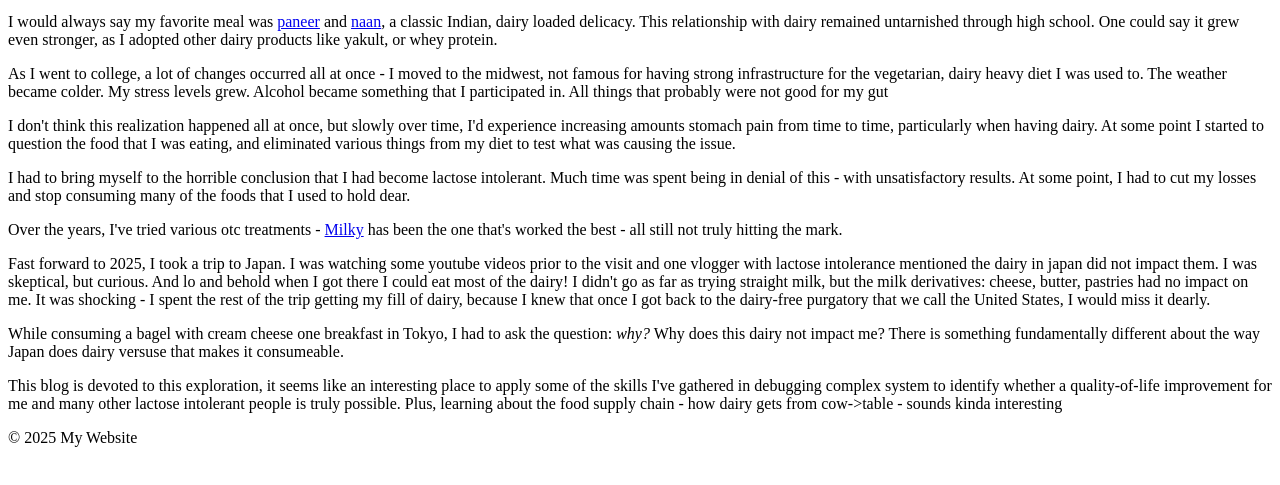
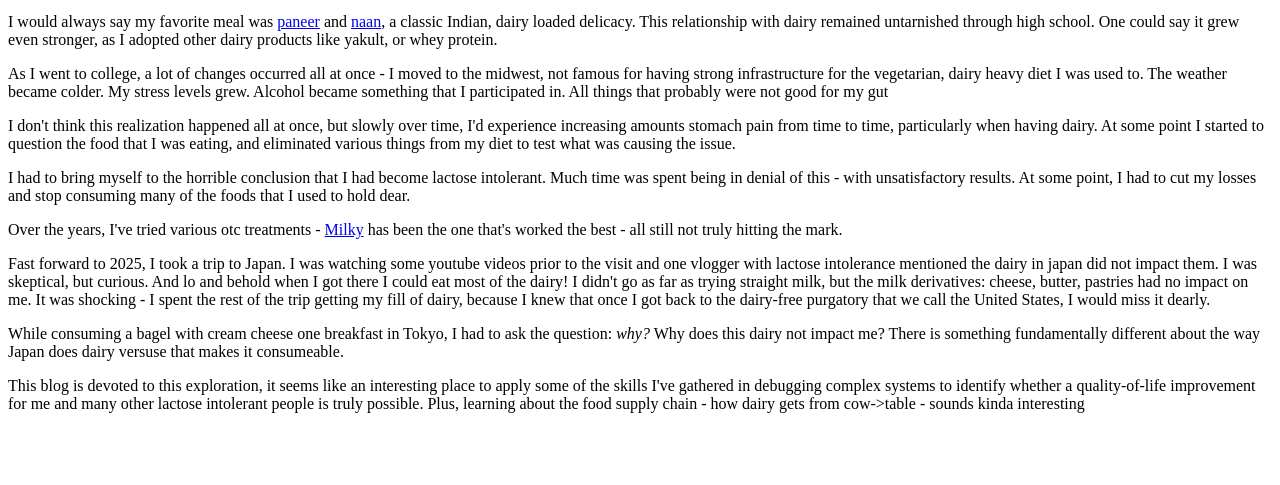
Before and after one commit to chawroo/charu.github.io, a plain HTML site: page lactose_intolerance.html in a window 1280 px wide. Shown: the part 171-656 px from the top of the page. Drawn offline with Linux system fonts and the light colour scheme.

Commit message:
Update lactose_intolerance.html

```diff
--- a/lactose_intolerance.html
+++ b/lactose_intolerance.html
@@ -18,7 +18,7 @@
         <h1>Me and Dairy - a short history</h1>
         <h2></h2>
         <p>Growing up, I was the poster child for drinking milk. I'd have a huge cup in the morning and one in the evening. I can't say for certain, but I bet if you asked my younger self, they would say it was one of their favorite parts of the day.
-        Other children's parents, while telling them to finish their own cups, would say things like "look at how much milk Charu drinks!"</p>
+        Other children's parents, while telling them to finish their cups, would say things like "look at how much milk Charu drinks!"</p>
         <p>I would always say my favorite meal was <a href="https://en.wikipedia.org/wiki/Paneer">paneer</a> and <a href="https://en.wikipedia.org/wiki/Naan">naan</a>, a classic Indian, dairy loaded delicacy. This relationship with dairy remained untarnished through high school. One could say it grew even stronger, as I adopted other dairy products like yakult, or whey protein. </p>
         <p>As I went to college, a lot of changes occurred all at once - I moved to the midwest, not famous for having strong infrastructure for the vegetarian, dairy heavy diet I was used to. The weather became colder. My stress levels grew. Alcohol became something that I participated in. All things that probably were not good for my gut</p>
         <p>I don't think this realization happened all at once, but slowly over time, I'd experience increasing amounts stomach pain from time to time, particularly when having dairy. At some point I started to question the food that I was eating, and eliminated various things from my diet to test what was causing the issue.</p>
@@ -26,10 +26,7 @@
         <p>Over the years, I've tried various otc treatments - <a href="https://shopmilky.com">Milky</a> has been the one that's worked the best - all still not truly hitting the mark. </p>
         <p>Fast forward to 2025, I took a trip to Japan. I was watching some youtube videos prior to the visit and one vlogger with lactose intolerance mentioned the dairy in japan did not impact them. I was skeptical, but curious. And lo and behold when I got there I could eat most of the dairy! I didn't go as far as trying straight milk, but the milk derivatives: cheese, butter, pastries had no impact on me. It was shocking - I spent the rest of the trip getting my fill of dairy, because I knew that once I got back to the dairy-free purgatory that we call the United States, I would miss it dearly. </p>
         <p>While consuming a bagel with cream cheese one breakfast in Tokyo, I had to ask the question: <i>why?</i> Why does this dairy not impact me? There is something fundamentally different about the way Japan does dairy versuse that makes it consumeable.</p>
-        <p>This blog is devoted to this exploration, it seems like an interesting place to apply some of the skills I've gathered in debugging complex system to identify whether a quality-of-life improvement for me and many other lactose intolerant people is truly possible. Plus, learning about the food supply chain - how dairy gets from cow->table - sounds kinda interesting</p>
+        <p>This blog is devoted to this exploration, it seems like an interesting place to apply some of the skills I've gathered in debugging complex systems to identify whether a quality-of-life improvement for me and many other lactose intolerant people is truly possible. Plus, learning about the food supply chain - how dairy gets from cow->table - sounds kinda interesting</p>
     </main>
-    <footer>
-        <p>&copy; 2025 My Website</p>
-    </footer>
 </body>
 </html>
```
